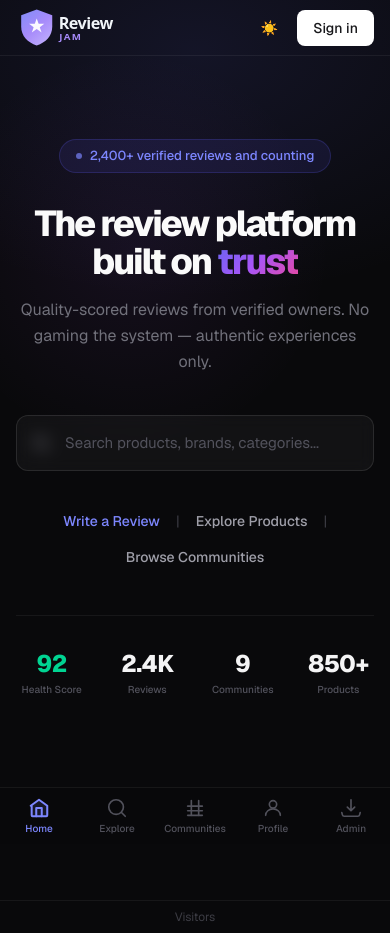
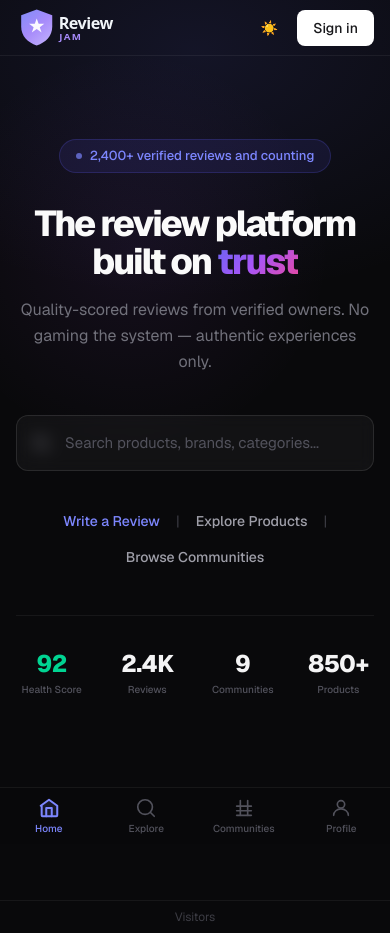
Before and after one commit to sumeetp1/review-jam, a Next.js app: page / in a window 390 px wide. Built offline with nearby package versions, Linux system fonts and the light colour scheme; no server answers.

Commit message:
Revert "Add Admin link to mobile bottom navigation"
This reverts commit ff2b8c5be518f1f00bd8b2e25df01d2c488dfcf0.

```diff
--- a/app/components/BottomNav.tsx
+++ b/app/components/BottomNav.tsx
@@ -8,7 +8,6 @@ const NAV_ITEMS = [
   { href: "/explore",  label: "Explore",  icon: ExploreIcon },
   { href: "/c", label: "Communities", icon: ChannelsIcon },
   { href: "/profile",  label: "Profile",  icon: ProfileIcon },
-  { href: "/admin",    label: "Admin",    icon: AdminIcon },
 ];
 
 export default function BottomNav() {
@@ -82,12 +81,3 @@ function ProfileIcon({ active }: { active: boolean }) {
     </svg>
   );
 }
-
-function AdminIcon({ active }: { active: boolean }) {
-  return (
-    <svg width="22" height="22" viewBox="0 0 24 24" fill="none" stroke="currentColor" strokeWidth={active ? 2.2 : 1.8} strokeLinecap="round" strokeLinejoin="round">
-      <path d="M12 15V3m0 12l-4-4m4 4l4-4" fill={active ? "currentColor" : "none"} fillOpacity={active ? 0.12 : 0} />
-      <path d="M2 17l.621 2.485A2 2 0 0 0 4.561 21h14.878a2 2 0 0 0 1.94-1.515L22 17" />
-    </svg>
-  );
-}
```
